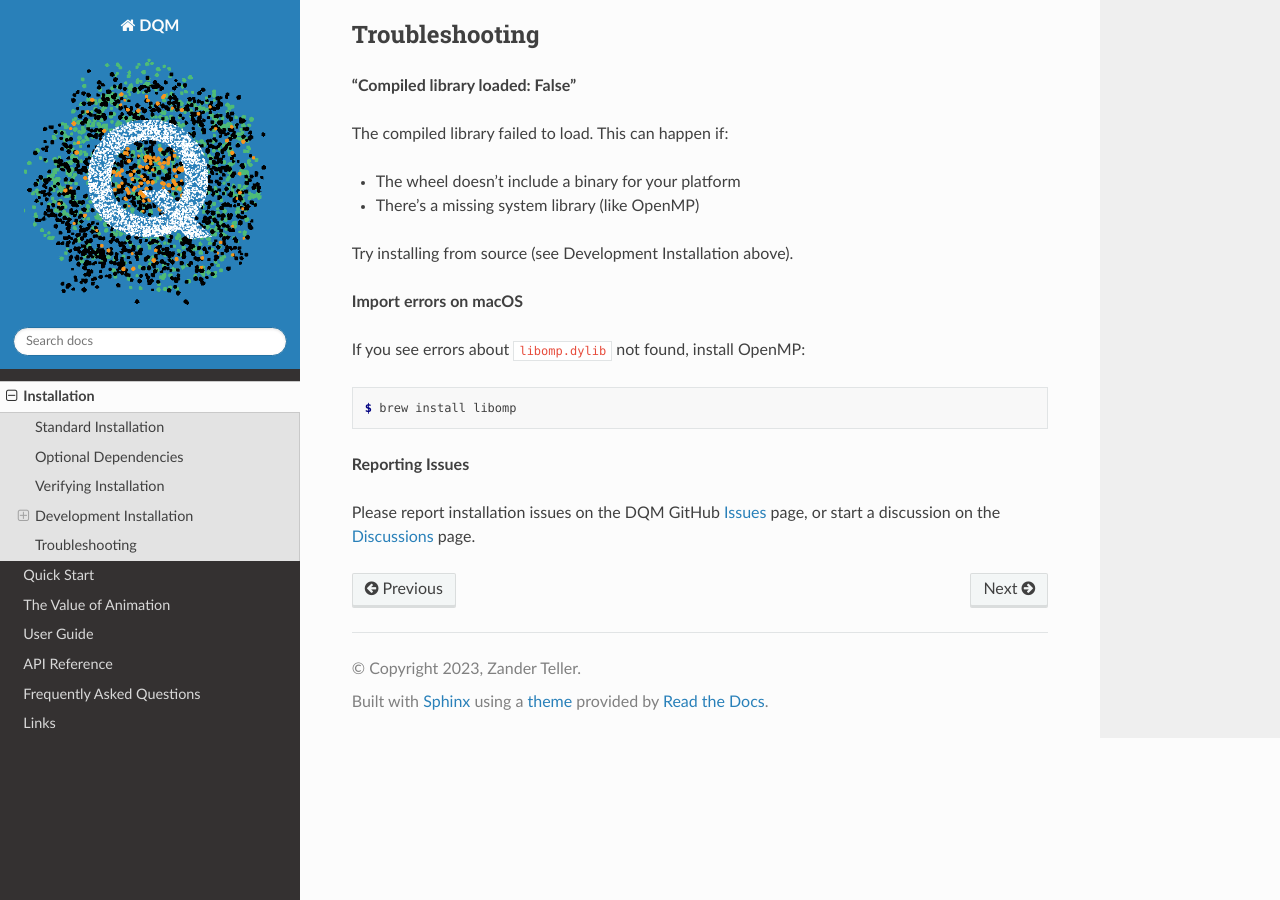
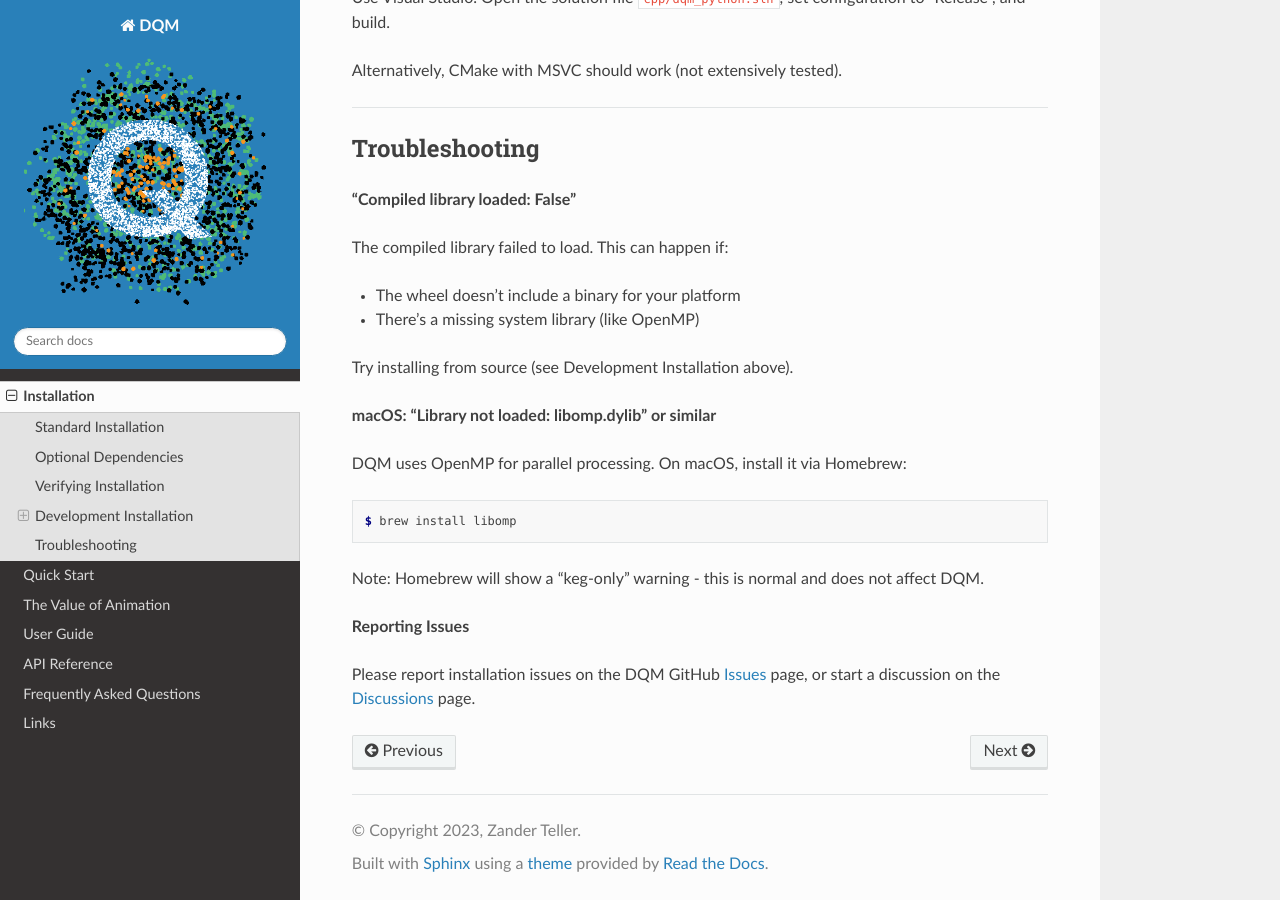
Before and after one commit to zanderteller/dqm, a Sphinx documentation site: the page built from docs/installation.rst, in a window 1280 px wide and 900 px high, scrolled down 2680 px. Built offline with Sphinx 7.4.7 and the Read the Docs theme 3.1.0, drawn with Linux system fonts in a browser that asks for light colours; some of the changed text lies outside the part shown.

Commit message:
docs: clarify macOS OpenMP requirement
- add libomp install step to Standard Installation for macOS
- update Python requirement to 3.10
- improve troubleshooting for libomp errors
- note that keg-only warning is expected

Co-Authored-By: Claude Opus 4.5 <noreply@anthropic.com>

```diff
--- a/docs/installation.rst
+++ b/docs/installation.rst
@@ -12,7 +12,13 @@ Install DQM using pip:
 
 That's it! The package includes pre-compiled binaries, so no compiler is needed.
 
-**Requirements:** Python 3.9 or later. The only required dependency (numpy) is installed automatically.
+**Requirements:** Python 3.10 or later. The only required dependency (numpy) is installed automatically.
+
+**macOS users:** You also need OpenMP installed:
+
+.. code-block:: console
+
+   $ brew install libomp
 
 Optional Dependencies
 ---------------------
@@ -134,14 +140,16 @@ The compiled library failed to load. This can happen if:
 
 Try installing from source (see Development Installation above).
 
-**Import errors on macOS**
+**macOS: "Library not loaded: libomp.dylib" or similar**
 
-If you see errors about ``libomp.dylib`` not found, install OpenMP:
+DQM uses OpenMP for parallel processing. On macOS, install it via Homebrew:
 
 .. code-block:: console
 
    $ brew install libomp
 
+Note: Homebrew will show a "keg-only" warning - this is normal and does not affect DQM.
+
 **Reporting Issues**
 
 Please report installation issues on the DQM GitHub `Issues <https://github.com/zanderteller/dqm/issues>`_ page, or start a discussion on the `Discussions <https://github.com/zanderteller/dqm/discussions>`_ page.
```
